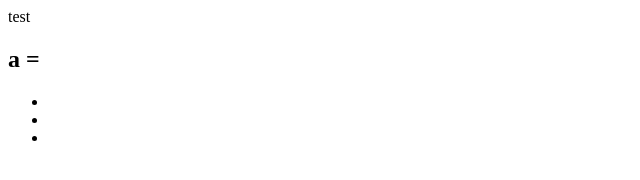
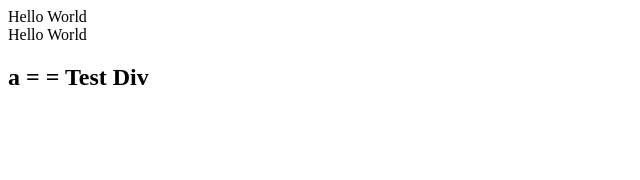
Before and after one commit to pikezeed/pattern_basic, a plain HTML site: page public_html/index.html in a window 1280 px wide. Shown: the whole page, without its empty margins (0-640 px from the left). Drawn offline with Linux system fonts and the light colour scheme.

Commit message:
Revert "try"
This reverts commit 975e350406700fd37ee71920360ebfb5846d1e32.

```diff
--- a/public_html/index.html
+++ b/public_html/index.html
@@ -11,74 +11,28 @@ and open the template in the editor.
         <meta name="viewport" content="width=device-width">
     </head>
     <body>
-
+        <div>TODO write content 1</div>
         <div>test</div>
         <h2>a = </h2>
-
-        <ul>
-            <li></li>
-            <li></li>
-            <li></li>
-        </ul>
     </body>
     <script type="text/javascript" src="js/jquery-1.11.2.js"></script>
     <script>
-        ;(function(jQuery){
-            jQuery.fn.slider = function( options ){
+        (function(jQuery){
+            jQuery.fn.helloWorld = function( options ){
 
-                var defaults = {
-                  text: 'Hell World defaults'
-                };
+                var settings = jQuery.extend({
+                   text : 'Hello World2',
+                   color : null,
 
+                }, options);
 
-                var settings = jQuery.extend({}, defaults, options);
+                this.filter('h2').append(function(){
+                    return "= Test Div";
 
+                }); // auto load
 
-
-
-
-                // using method each
                 return this.each(function() {
-                    var self = this;
-                    var _init = (function(){
-
-
-
-                    })();
-//                    var retinaMacbook = (function() {
-//
-//                        //Private variables
-//                        var RAM, addRAM;
-//
-//                        RAM = 4;
-//
-//                        //Private method
-//                        addRAM = function (additionalRAM) {
-//                            RAM += additionalRAM;
-//                        };
-//
-//                        return {
-//
-//                            //Public variables and methods
-//                            USB: undefined,
-//                            insertUSB: function (device) {
-//                                this.USB = device;
-//                                console.log("test 1");
-//                            },
-//
-//                            removeUSB: function () {
-//                                var device = this.USB;
-//                                this.USB = undefined;
-//                                return device;
-//                            }
-//                        };
-//                    })();
-
-
-
-
-
-
+                    jQuery('div').text("Hello World");
                 });
 
                 return this;
@@ -89,7 +43,7 @@ and open the template in the editor.
     </script>
     <script>
         $(document).ready( function() {
-              jQuery('div').slider({});
+            $('h2').helloWorld();
         });
 
     </script>
```
Also changed, not shown: public_html/TestModule.html (deleted, +0 -52 lines), public_html/img/img1.jpg (deleted), public_html/img/img2.jpg (deleted), public_html/img/img3.jpg (deleted), 3 other files.
